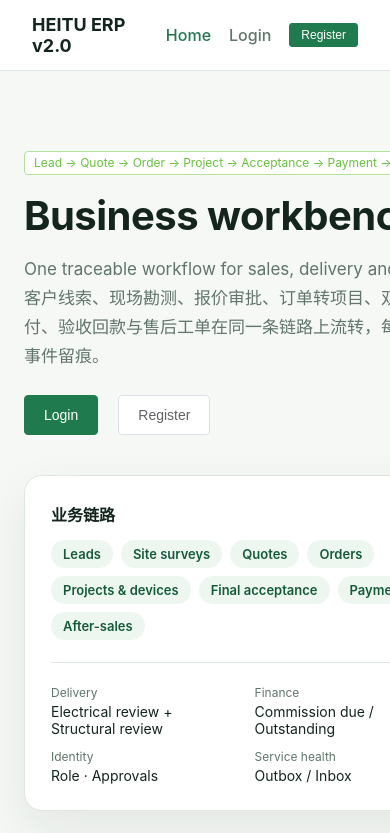
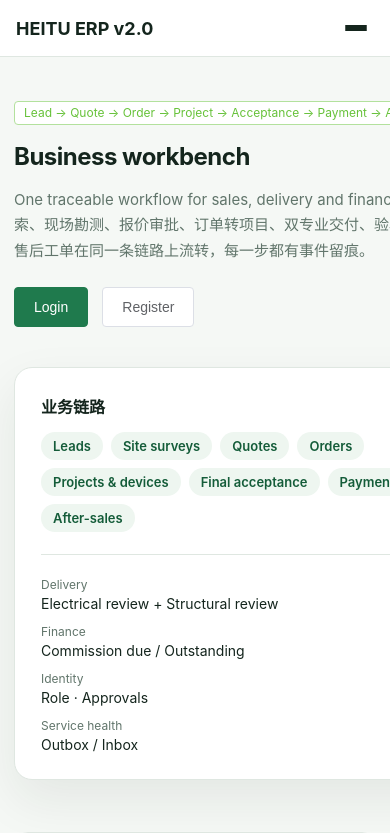
Before and after one commit to heituTech/solar-setup, a Vue app in the folder apps/web/: page / in a window 390 px wide. Shown: the top 833 px of the page. Built offline with nearby package versions, Linux system fonts and the light colour scheme.

Commit message:
feat(ui): responsive layout - mobile drawer nav + adaptive styling
- PublicLayout: hamburger toggle with collapsible nav dropdown on mobile
- StaffLayout: sidebar becomes slide-in drawer with mask overlay on mobile
- main.css: 768px/480px breakpoints, table scroll, dialog/panel/toolbar mobile sizing

```diff
--- a/apps/web/src/layouts/PublicLayout.vue
+++ b/apps/web/src/layouts/PublicLayout.vue
@@ -4,21 +4,24 @@
       <router-link to="/" class="brand">
         <span>HEITU ERP v2.0</span>
       </router-link>
-      <nav class="public-nav">
-        <router-link to="/">{{ t('home') }}</router-link>
-        <router-link v-if="auth.staff" to="/workbench">{{ t('workspace') }}</router-link>
-        <router-link v-if="auth.authenticated && !auth.staff" to="/cases">{{ t('memberCases') }}</router-link>
+      <button class="nav-toggle mobile-only" :aria-expanded="navOpen" @click="navOpen = !navOpen">
+        <span></span><span></span><span></span>
+      </button>
+      <nav class="public-nav" :class="{ open: navOpen }">
+        <router-link to="/" @click="navOpen = false">{{ t('home') }}</router-link>
+        <router-link v-if="auth.staff" to="/workbench" @click="navOpen = false">{{ t('workspace') }}</router-link>
+        <router-link v-if="auth.authenticated && !auth.staff" to="/cases" @click="navOpen = false">{{ t('memberCases') }}</router-link>
         <template v-if="auth.authenticated">
           <span class="muted">{{ auth.user?.name }}</span>
           <el-button size="small" @click="logout">{{ t('logout') }}</el-button>
         </template>
         <template v-else>
-          <router-link to="/login">{{ t('login') }}</router-link>
+          <router-link to="/login" @click="navOpen = false">{{ t('login') }}</router-link>
           <el-button size="small" type="primary" @click="$router.push('/register')">{{ t('register') }}</el-button>
         </template>
       </nav>
     </header>
-    <main class="public-main">
+    <main class="public-main" @click="navOpen = false">
       <slot />
     </main>
     <footer class="public-footer">HEITU ERP v2.0 · {{ t('salesChain') }}</footer>
@@ -26,6 +29,7 @@
 </template>
 
 <script setup>
+import { ref } from 'vue';
 import { useI18n } from 'vue-i18n';
 import { useRouter } from 'vue-router';
 import { useAuthStore } from '../stores/auth';
@@ -33,9 +37,22 @@ import { useAuthStore } from '../stores/auth';
 const { t } = useI18n();
 const auth = useAuthStore();
 const router = useRouter();
+const navOpen = ref(false);
 
 function logout() {
   auth.logout();
+  navOpen.value = false;
   router.push('/');
 }
 </script>
+
+<style scoped>
+.nav-toggle {
+  display: inline-flex; flex-direction: column; justify-content: center; gap: 4px;
+  width: 36px; height: 36px; padding: 0; background: transparent; border: none; cursor: pointer;
+}
+.nav-toggle span {
+  display: block; width: 22px; height: 2px; background: var(--solar-ink); border-radius: 2px; margin: 0 auto;
+  transition: transform .2s, opacity .2s;
+}
+</style>
--- a/apps/web/src/layouts/StaffLayout.vue
+++ b/apps/web/src/layouts/StaffLayout.vue
@@ -1,10 +1,11 @@
 <template>
   <div class="staff-shell">
-    <aside class="staff-aside">
+    <div class="staff-drawer-mask" :class="{ open: mobileNavOpen }" @click="mobileNavOpen = false"></div>
+    <aside class="staff-aside" :class="{ open: mobileNavOpen }">
       <div class="staff-brand">
         <span>HEITU ERP v2.0</span>
       </div>
-      <el-menu :default-active="activePath" class="staff-menu" router>
+      <el-menu :default-active="activePath" class="staff-menu" router @select="mobileNavOpen = false">
         <el-menu-item v-for="item in menus" :key="item.path" :index="item.path">
           {{ t(item.label) }}
         </el-menu-item>
@@ -13,7 +14,12 @@
     </aside>
     <div class="staff-main">
       <header class="staff-header">
-        <h2>{{ pageTitle }}</h2>
+        <div class="staff-header-left">
+          <button class="nav-toggle mobile-only" @click="mobileNavOpen = !mobileNavOpen" aria-label="menu">
+            <span></span><span></span><span></span>
+          </button>
+          <h2>{{ pageTitle }}</h2>
+        </div>
         <div class="staff-user">
           <el-select v-model="locale" size="small" style="width: 110px" @change="changeLocale">
             <el-option v-for="[code, label] in languages" :key="code" :value="code" :label="label" />
@@ -40,6 +46,7 @@ const { t, locale } = useI18n();
 const auth = useAuthStore();
 const route = useRoute();
 const router = useRouter();
+const mobileNavOpen = ref(false);
 
 const allMenus = [
   { path: '/workbench', label: 'overview' },
@@ -78,3 +85,14 @@ function logout() {
   router.push('/');
 }
 </script>
+
+<style scoped>
+.staff-header-left { display: flex; align-items: center; gap: 10px; }
+.nav-toggle {
+  display: inline-flex; flex-direction: column; justify-content: center; gap: 4px;
+  width: 32px; height: 32px; padding: 0; background: transparent; border: none; cursor: pointer;
+}
+.nav-toggle span {
+  display: block; width: 20px; height: 2px; background: var(--solar-ink); border-radius: 2px; margin: 0 auto;
+}
+</style>
--- a/apps/web/src/styles/main.css
+++ b/apps/web/src/styles/main.css
@@ -114,10 +114,97 @@ a { color: var(--solar-green); text-decoration: none; }
 .el-table { --el-table-border-color: var(--solar-border); }
 .el-button--primary { --el-button-bg-color: var(--solar-green); --el-button-border-color: var(--solar-green); --el-button-hover-bg-color: var(--solar-green-dark); --el-button-hover-border-color: var(--solar-green-dark); }
 
+/* ---- responsive utility classes ---- */
+.mobile-only { display: none !important; }
+.desktop-only { display: initial; }
+
+/* ---- tablet adjustments (900px and below) ---- */
 @media (max-width: 900px) {
-  .hero { grid-template-columns: 1fr; }
+  .hero { grid-template-columns: 1fr; padding: 28px 0 24px; }
+  .hero h1 { font-size: 30px; }
+  .hero p { font-size: 15px; }
   .feature-grid { grid-template-columns: 1fr; }
-  .staff-aside { width: 180px; flex-basis: 180px; }
   .form-grid { grid-template-columns: 1fr; }
   .form-grid .span-2 { grid-column: span 1; }
+  .item-row { grid-template-columns: 1fr 80px 100px 60px; }
 }
+
+/* ---- mobile breakpoint (768px and below) ---- */
+@media (max-width: 768px) {
+  .mobile-only { display: initial !important; }
+  .desktop-only { display: none !important; }
+
+  /* public header */
+  .public-header { padding: 10px 16px; }
+  .public-nav {
+    position: absolute; top: 100%; right: 12px; left: 12px;
+    flex-direction: column; align-items: stretch; gap: 0;
+    background: #fff; border: 1px solid var(--solar-border); border-radius: 12px;
+    box-shadow: 0 12px 32px rgba(20,37,29,.12); padding: 8px;
+    display: none;
+  }
+  .public-nav.open { display: flex; }
+  .public-nav a, .public-nav .muted, .public-nav .el-button {
+    width: 100%; padding: 10px 12px; margin: 0; text-align: left;
+  }
+  .public-nav .el-button { width: auto; }
+  .public-nav .muted { padding: 6px 12px 2px; }
+
+  .public-main { padding: 16px 14px 40px; }
+  .public-footer { padding: 16px; font-size: 12px; }
+
+  /* auth card full width on mobile */
+  .auth-card { max-width: 100%; margin: 8px auto; }
+
+  /* staff sidebar becomes drawer */
+  .staff-aside {
+    position: fixed; left: 0; top: 0; height: 100vh; width: 240px; flex-basis: 240px;
+    z-index: 60; transform: translateX(-100%); transition: transform .25s ease;
+    box-shadow: 4px 0 24px rgba(0,0,0,.25);
+  }
+  .staff-aside.open { transform: translateX(0); }
+  .staff-drawer-mask {
+    position: fixed; inset: 0; background: rgba(0,0,0,.45); z-index: 55;
+    display: none;
+  }
+  .staff-drawer-mask.open { display: block; }
+
+  .staff-header { padding: 10px 14px; }
+  .staff-header h2 { font-size: 16px; }
+  .staff-user .el-select { display: none; }
+  .staff-user span { max-width: 100px; overflow: hidden; text-overflow: ellipsis; white-space: nowrap; }
+  .staff-content { padding: 14px 12px 32px; }
+
+  /* toolbar stacks */
+  .page-toolbar { flex-direction: column; align-items: stretch; }
+  .page-toolbar h3 { font-size: 16px; }
+  .toolbar-actions { justify-content: flex-start; }
+
+  /* kpi cards */
+  .kpi-grid { grid-template-columns: repeat(2, 1fr); gap: 10px; }
+  .kpi-card { padding: 12px; }
+  .kpi-value { font-size: 20px; }
+
+  /* panels */
+  .panel { padding: 12px; }
+  .detail-grid { grid-template-columns: 1fr; }
+
+  /* item row for quote items */
+  .item-row { grid-template-columns: 1fr 70px 86px 56px; }
+
+  /* tables: horizontal scroll */
+  .el-table { font-size: 13px; }
+  .el-table .el-table__cell { padding: 8px 6px; }
+
+  /* element-plus dialog full width on mobile */
+  .el-dialog { width: 94% !important; margin: 5vh auto !important; }
+  .el-dialog__body { padding: 14px 16px; }
+}
+
+/* ---- small phones (480px and below) ---- */
+@media (max-width: 480px) {
+  .hero h1 { font-size: 24px; }
+  .kpi-grid { grid-template-columns: 1fr; }
+  .staff-user span { display: none; }
+  .el-button + .el-button { margin-left: 6px; }
+}
```
